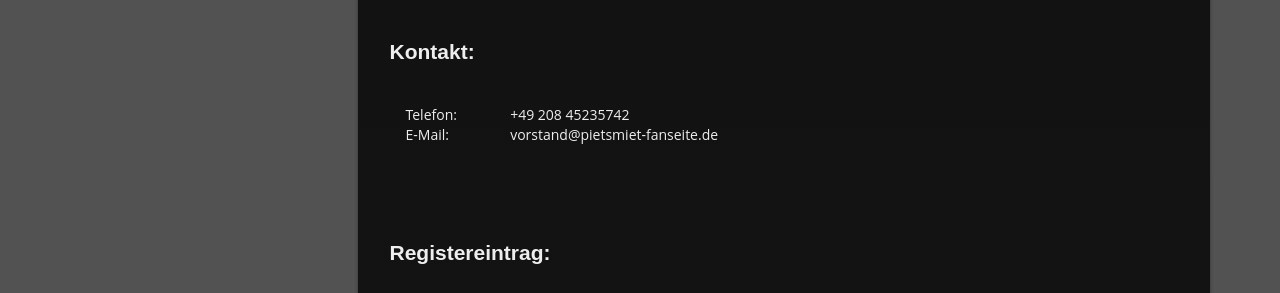
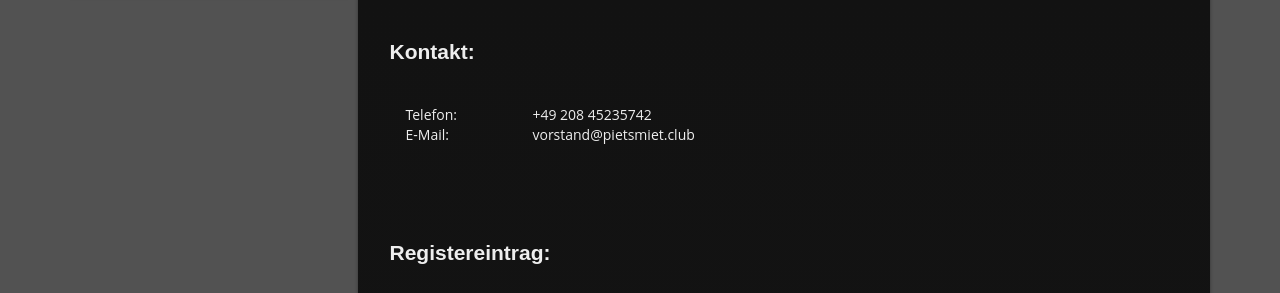
Before and after one commit to PSFanClub/Homepage, a Jekyll site: the page built from _pages/7_Impressum.md, in a window 1280 px wide and 900 px high, scrolled down 577 px. Shown: the part 135-428 px from the top of the window. Built offline with Jekyll 4.4.1, drawn with Linux system fonts in a browser that asks for light colours; nearby versions of some CDN libraries; some web fonts are replaced.

Commit message:
Update 7_Impressum.md
changed Email

```diff
--- a/_pages/7_Impressum.md
+++ b/_pages/7_Impressum.md
@@ -25,7 +25,7 @@ Hannah Langnese (Schatzmeisterin)
   </tr>
   <tr>
     <td>E-Mail:</td>
-    <td>vorstand@pietsmiet-fanseite.de</td>
+    <td>vorstand@pietsmiet.club</td>
   </tr>
 </table>
 
```
